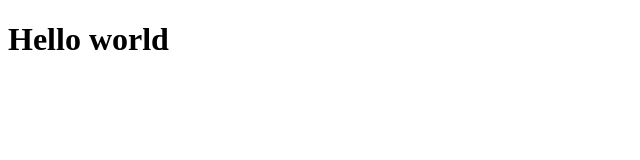
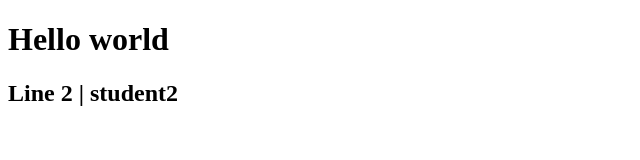
Before and after one commit to SiddhiChavan-26/test_branching, a plain HTML site: page index.html in a window 1280 px wide. Shown: the whole page, without its empty margins (0-640 px from the left). Drawn offline with Linux system fonts and the light colour scheme.

Commit message:
s2 - updated

```diff
--- a/index.html
+++ b/index.html
@@ -7,5 +7,6 @@
 </head>
 <body>
     <h1>Hello world</h1>
+    <h2>Line 2 | student2</h2>
 </body>
 </html>
```
